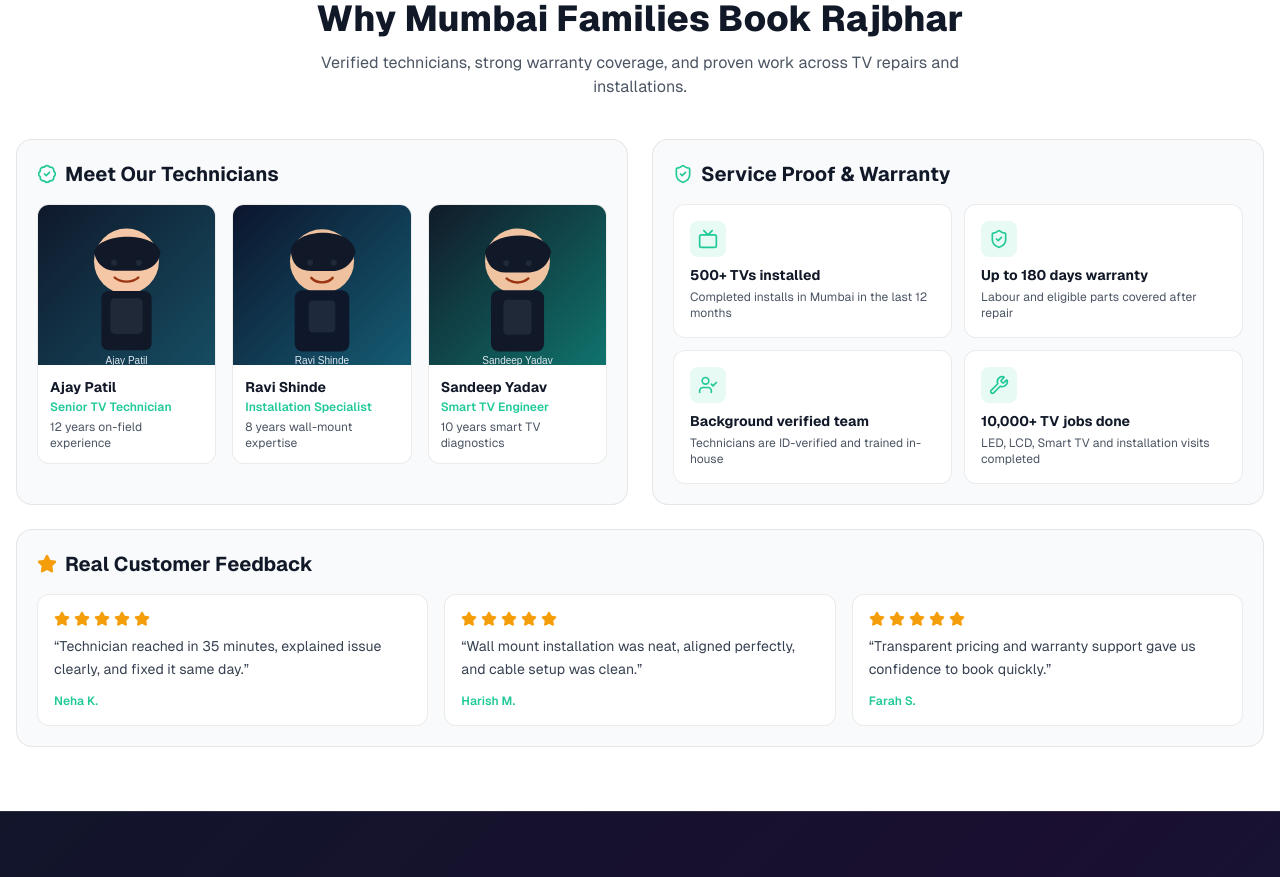
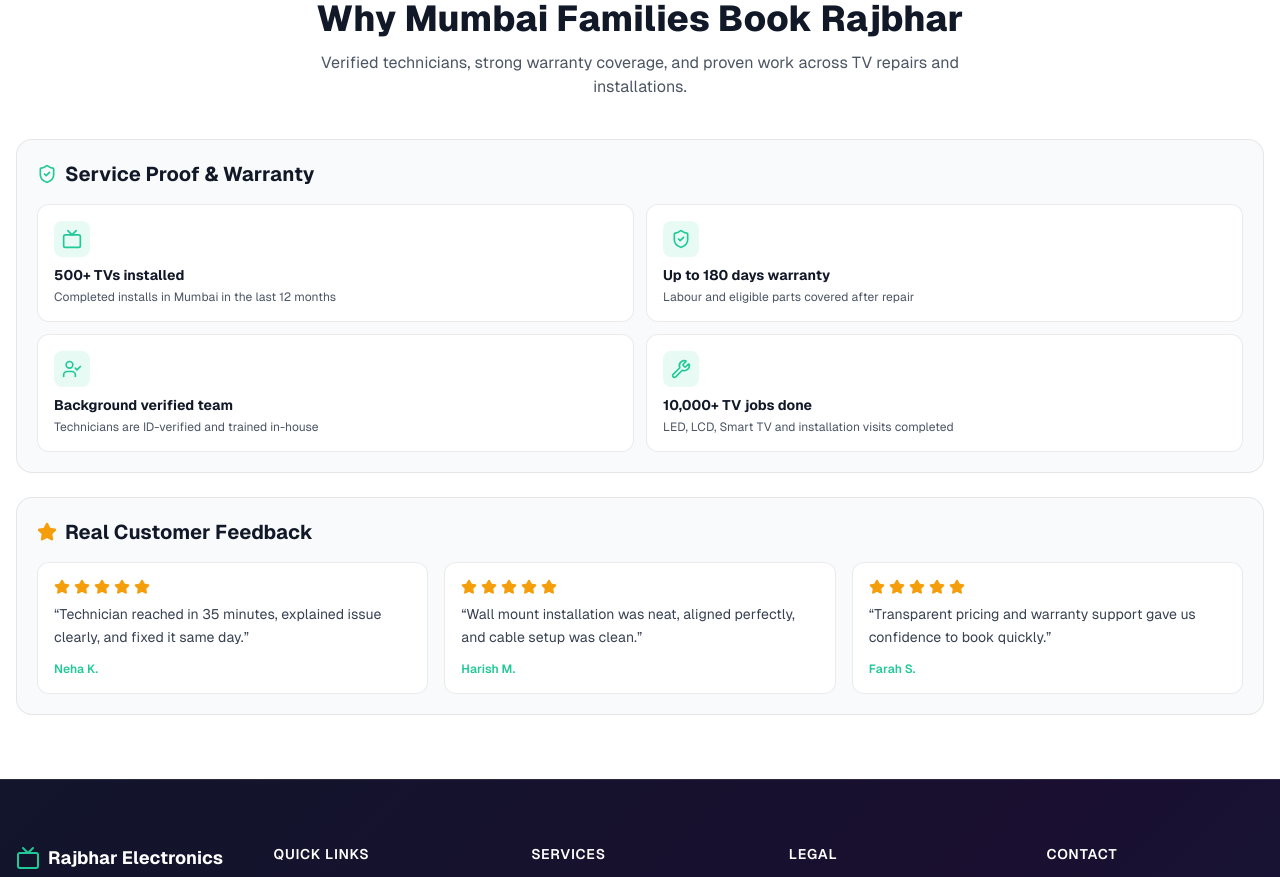
Before and after one commit to Soham-dot/rajbhar-electronics, a Next.js app: page /rate-card in a window 1280 px wide. Shown: the part 6380-7257 px from the top of the page. Built offline with nearby package versions, Linux system fonts and the light colour scheme.

Commit message:
Remove technician profile cards from trust section

```diff
--- a/components/TrustProofSection.tsx
+++ b/components/TrustProofSection.tsx
@@ -1,25 +1,4 @@
-import { BadgeCheck, ShieldCheck, Star, Tv, UserCheck, Wrench } from "lucide-react";
-
-const technicians = [
-  {
-    name: "Ajay Patil",
-    role: "Senior TV Technician",
-    experience: "12 years on-field experience",
-    image: "/technicians/ajay.svg",
-  },
-  {
-    name: "Ravi Shinde",
-    role: "Installation Specialist",
-    experience: "8 years wall-mount expertise",
-    image: "/technicians/ravi.svg",
-  },
-  {
-    name: "Sandeep Yadav",
-    role: "Smart TV Engineer",
-    experience: "10 years smart TV diagnostics",
-    image: "/technicians/sandeep.svg",
-  },
-];
+import { ShieldCheck, Star, Tv, UserCheck, Wrench } from "lucide-react";
 
 const proofPoints = [
   {
@@ -79,44 +58,7 @@
           </p>
         </div>
 
-        <div className="grid grid-cols-1 lg:grid-cols-2 gap-6 mb-6">
-          <div className="bg-card dark:bg-gray-800 border border-border rounded-2xl p-5">
-            <div className="flex items-center gap-2 mb-4">
-              <BadgeCheck className="w-5 h-5 text-blue-accent" />
-              <h3 className="text-xl font-bold text-gray-900 dark:text-white">
-                Meet Our Technicians
-              </h3>
-            </div>
-            <div className="grid grid-cols-1 sm:grid-cols-3 gap-4">
-              {technicians.map((tech) => (
-                <div
-                  key={tech.name}
-                  className="rounded-xl border border-border bg-white dark:bg-gray-900 overflow-hidden"
-                >
-                  {/* eslint-disable-next-line @next/next/no-img-element */}
-                  <img
-                    src={tech.image}
-                    alt={`${tech.name} - ${tech.role}`}
-                    className="w-full h-40 object-cover"
-                    loading="lazy"
-                  />
-                  <div className="p-3">
-                    <p className="text-sm font-bold text-gray-900 dark:text-white">
-                      {tech.name}
-                    </p>
-                    <p className="text-xs text-blue-accent font-semibold mt-0.5">
-                      {tech.role}
-                    </p>
-                    <p className="text-xs text-gray-600 dark:text-gray-400 mt-1">
-                      {tech.experience}
-                    </p>
-                  </div>
-                </div>
-              ))}
-            </div>
-          </div>
-
-          <div className="bg-card dark:bg-gray-800 border border-border rounded-2xl p-5">
+        <div className="bg-card dark:bg-gray-800 border border-border rounded-2xl p-5 mb-6">
           <div className="flex items-center gap-2 mb-4">
             <ShieldCheck className="w-5 h-5 text-blue-accent" />
             <h3 className="text-xl font-bold text-gray-900 dark:text-white">
@@ -143,7 +85,6 @@
                 </div>
               );
             })}
-            </div>
           </div>
         </div>
 
```
Lines whose indentation alone changed are shown as unchanged.
